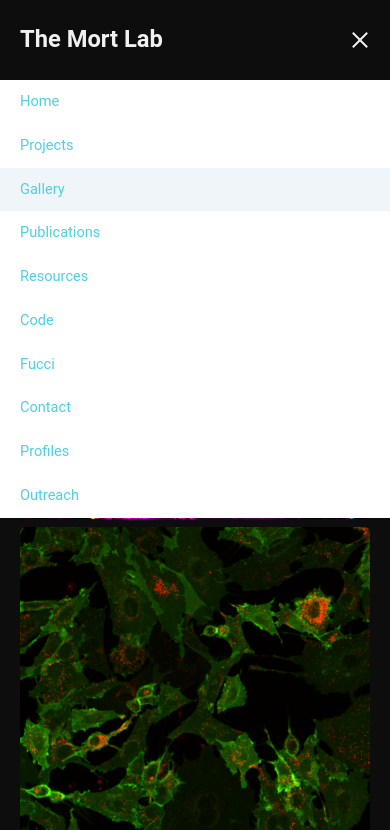
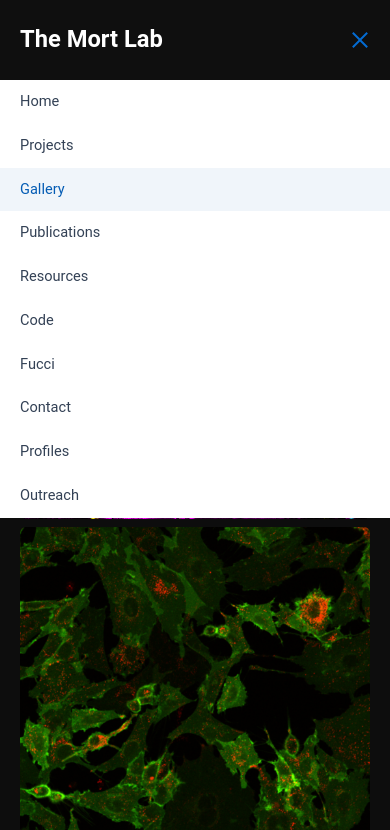
Before and after one commit to richiemort79/mortlab-gallery, a plain HTML site: page index.html in a window 390 px wide. Both pictures are taken after a click on the button 360 px from the left and 40 px from the top of the page. Shown: the top 830 px of the page. Drawn offline with Linux system fonts and the light colour scheme.

Commit message:
Match updated WordPress header and menu colours
Menu hover is now #045cb4 and links are #046bd2, replacing the old cyan.
The header, title, borders and mobile menu also use the new WordPress colours.

Co-Authored-By: Claude Opus 5.5 <noreply@anthropic.com>

```diff
--- a/index.html
+++ b/index.html
@@ -15,22 +15,22 @@
     font-size: 1rem; line-height: 1.65;
     min-height: 100vh; display: flex; flex-direction: column;
   }
-  a { color: #4dd0e1; text-decoration: none; }
-  a:hover { color: #4dd0e1; }
-  :focus-visible { outline: 2px solid #4dd0e1; outline-offset: 2px; }
+  a { color: #046bd2; text-decoration: none; }
+  a:hover { color: #045cb4; }
+  :focus-visible { outline: 2px solid #046bd2; outline-offset: 2px; }
   .wrap { max-width: 1240px; margin: 0 auto; padding: 0 20px; width: 100%; }
 
   /* Header */
-  .site-header { background: #0d0d0d; border-bottom: 1px solid #d1d5db; position: relative; }
+  .site-header { background: #0f0f0f; border-bottom: 1px solid #ffffff; position: relative; }
   .site-header .wrap { display: flex; align-items: center; justify-content: space-between; min-height: 80px; }
   .site-title { font-size: 1.625rem; font-weight: 600; line-height: 1.23; padding: 1em 0; margin: 0; }
-  .site-title a, .site-title a:hover { color: #f0f0f0; }
+  .site-title a, .site-title a:hover { color: #ffffff; }
   .main-nav ul { list-style: none; margin: 0; padding: 0; display: flex; }
-  .main-nav a { display: block; padding: 0 1em; line-height: 80px; color: #f0f0f0; transition: color .2s linear; }
-  .main-nav a:hover { color: #4dd0e1; }
-  .main-nav a.active { color: #f0f0f0; }  /* WordPress custom CSS keeps the current item white */
-  .main-nav a.active:hover { color: #4dd0e1; }
-  .menu-toggle { display: none; background: none; border: 0; padding: 8px; margin-right: -8px; color: #f0f0f0; cursor: pointer; }
+  .main-nav a { display: block; padding: 0 1em; line-height: 80px; color: #ffffff; transition: color .2s linear; }
+  .main-nav a:hover { color: #045cb4; }
+  .main-nav a.active { color: #ffffff; }  /* WordPress menu settings keep the current item white */
+  .main-nav a.active:hover { color: #045cb4; }
+  .menu-toggle { display: none; background: none; border: 0; padding: 8px; margin-right: -8px; color: #046bd2; cursor: pointer; }
   .menu-toggle svg { width: 20px; height: 20px; fill: currentColor; display: block; }
   .menu-toggle .icon-close { display: none; }
   .menu-toggle[aria-expanded="true"] .icon-open { display: none; }
@@ -42,9 +42,9 @@
                  background: #ffffff; }
     .main-nav.open { display: block; }
     .main-nav ul { flex-direction: column; padding: 0; }
-    /* As on WordPress: white dropdown, cyan links, pale-blue hover/current row */
-    .main-nav a, .main-nav a.active { line-height: 3; padding: 0 20px; color: #4dd0e1; }
-    .main-nav a:hover, .main-nav a.active { background: #f0f5fa; color: #4dd0e1; }
+    /* As on WordPress: white dropdown, slate links, blue text on pale-blue hover/current row */
+    .main-nav a, .main-nav a.active { line-height: 3; padding: 0 20px; color: #334155; }
+    .main-nav a:hover, .main-nav a.active { background: #f0f5fa; color: #045cb4; }
   }
 
   /* Content */
@@ -85,7 +85,7 @@
     position: absolute; top: 8px; right: 12px; background: none; border: 0; color: #f0f0f0;
     font-size: 2.2em; line-height: 1; cursor: pointer; padding: 0.1em 0.3em;
   }
-  .lb-close:hover { color: #4dd0e1; }
+  .lb-close:hover { color: #045cb4; }
   body.no-scroll { overflow: hidden; }
 </style>
 </head>
```
Also changed, not shown: 1 other file.
